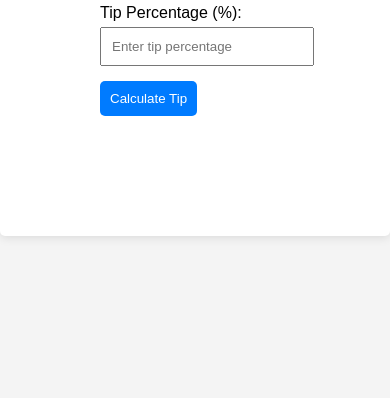
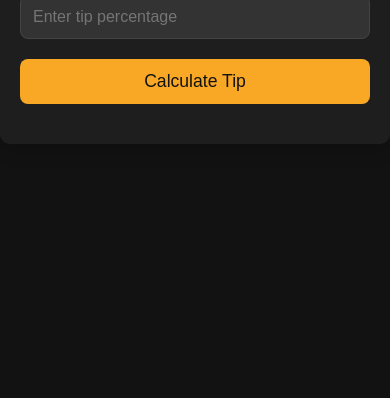
Before and after one commit to bohonjar/TipCalculator, a plain HTML site: page index.html in a window 390 px wide. Shown: the part 446-844 px from the top of the page. Drawn offline with Linux system fonts and the light colour scheme.

Commit message:
Implement dark theme and mobile responsiveness for Tip Calculator
- Updated the design to a modern dark theme with contrasting light text.
- Styled form elements (inputs, labels, and button) with rounded corners and soft shadows.
- Added hover effects for the button for a more interactive experience.
- Made the layout mobile-responsive with a media query for screens below 600px.
- Improved accessibility with focus styles for inputs.

```diff
--- a/style.css
+++ b/style.css
@@ -1,6 +1,13 @@
+* {
+    margin: 0;
+    padding: 0;
+    box-sizing: border-box;
+}
+
 body {
-    font-family: Arial, sans-serif;
-    background-color: #f4f4f4;
+    font-family: 'Segoe UI', Tahoma, Geneva, Verdana, sans-serif;
+    background-color: #121212;
+    color: #E0E0E0;
     display: flex;
     justify-content: center;
     align-items: center;
@@ -9,37 +16,81 @@ body {
 }
 
 .container {
-    background: white;
-    padding: 100px;
-    border-radius: 5px;
-    box-shadow: 0 2px 10px rgba(0, 0, 0, 0.1);
+    background-color: #1E1E1E;
+    padding: 30px;
+    border-radius: 10px;
+    box-shadow: 0 5px 20px rgba(0, 0, 0, 0.2);
+    width: 100%;
+    max-width: 400px;
+    text-align: center;
 }
 
 h1 {
     margin-bottom: 20px;
+    font-size: 2rem;
+    color: #F9A826;
 }
 
 label {
     display: block;
-    margin-top: 10px;
+    margin-top: 15px;
+    font-size: 1rem;
+    color: #B0B0B0;
 }
 
 input {
     width: 100%;
-    padding: 10px;
+    padding: 12px;
     margin-top: 5px;
+    background-color: #333333;
+    border: 1px solid #444444;
+    border-radius: 8px;
+    color: #E0E0E0;
+    font-size: 1rem;
+}
+
+input:focus {
+    outline: none;
+    border-color: #F9A826;
 }
 
 button {
-    margin-top: 15px;
-    padding: 10px;
-    background-color: #007BFF;
-    color: white;
+    margin-top: 20px;
+    padding: 12px 20px;
+    background-color: #F9A826;
+    color: #121212;
     border: none;
-    border-radius: 5px;
+    border-radius: 8px;
+    font-size: 1.1rem;
     cursor: pointer;
+    transition: background-color 0.3s ease;
 }
 
 button:hover {
-    background-color: #0056b3;
+    background-color: #F8A500;
 }
+
+h2 {
+    margin-top: 20px;
+    font-size: 1.5rem;
+    color: #FFFFFF;
+    font-weight: 600;
+}
+
+@media (max-width: 600px) {
+    .container {
+        padding: 20px;
+    }
+
+    h1 {
+        font-size: 1.5rem;
+    }
+
+    button {
+        width: 100%;
+    }
+
+    input {
+        font-size: 1rem;
+    }
+}
```
